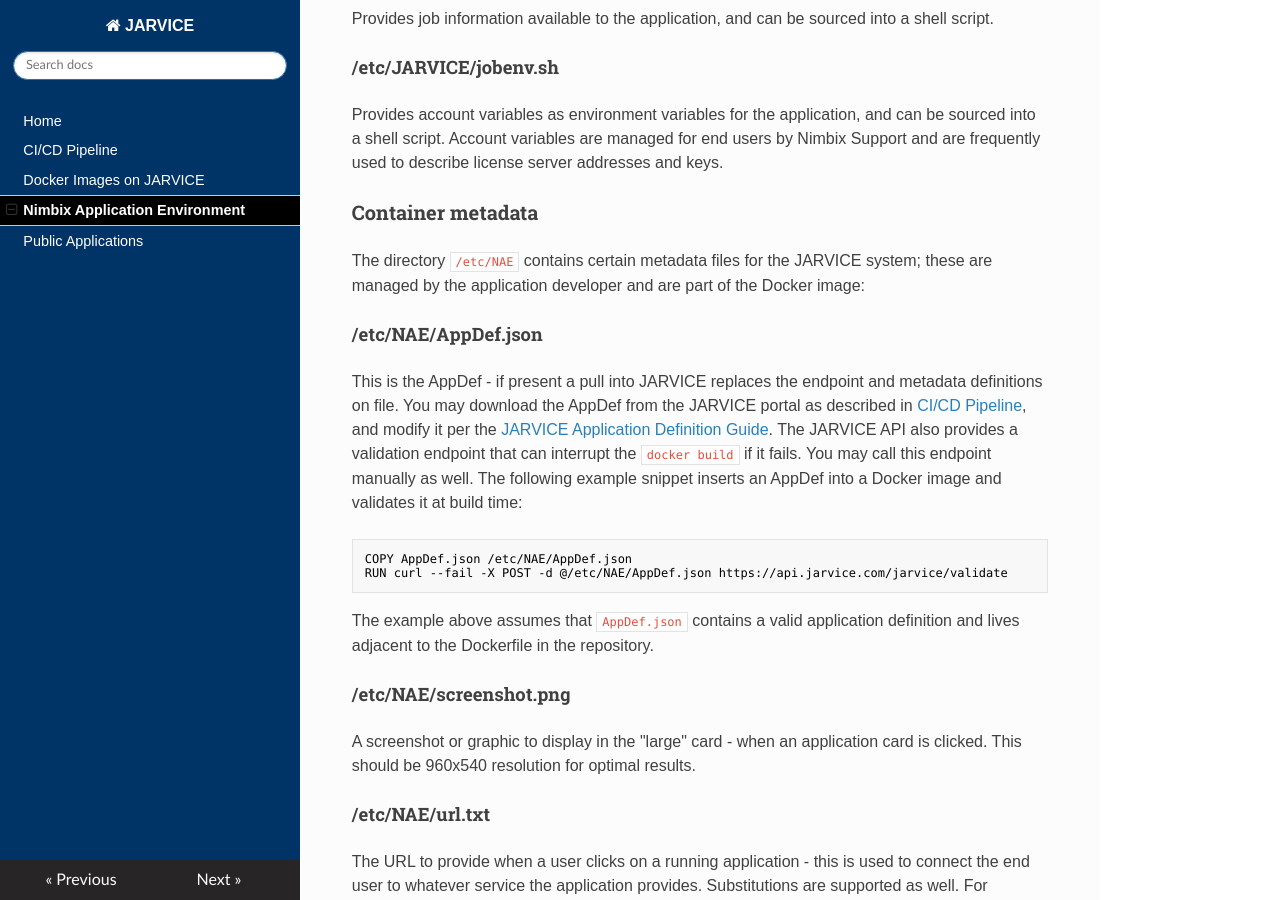
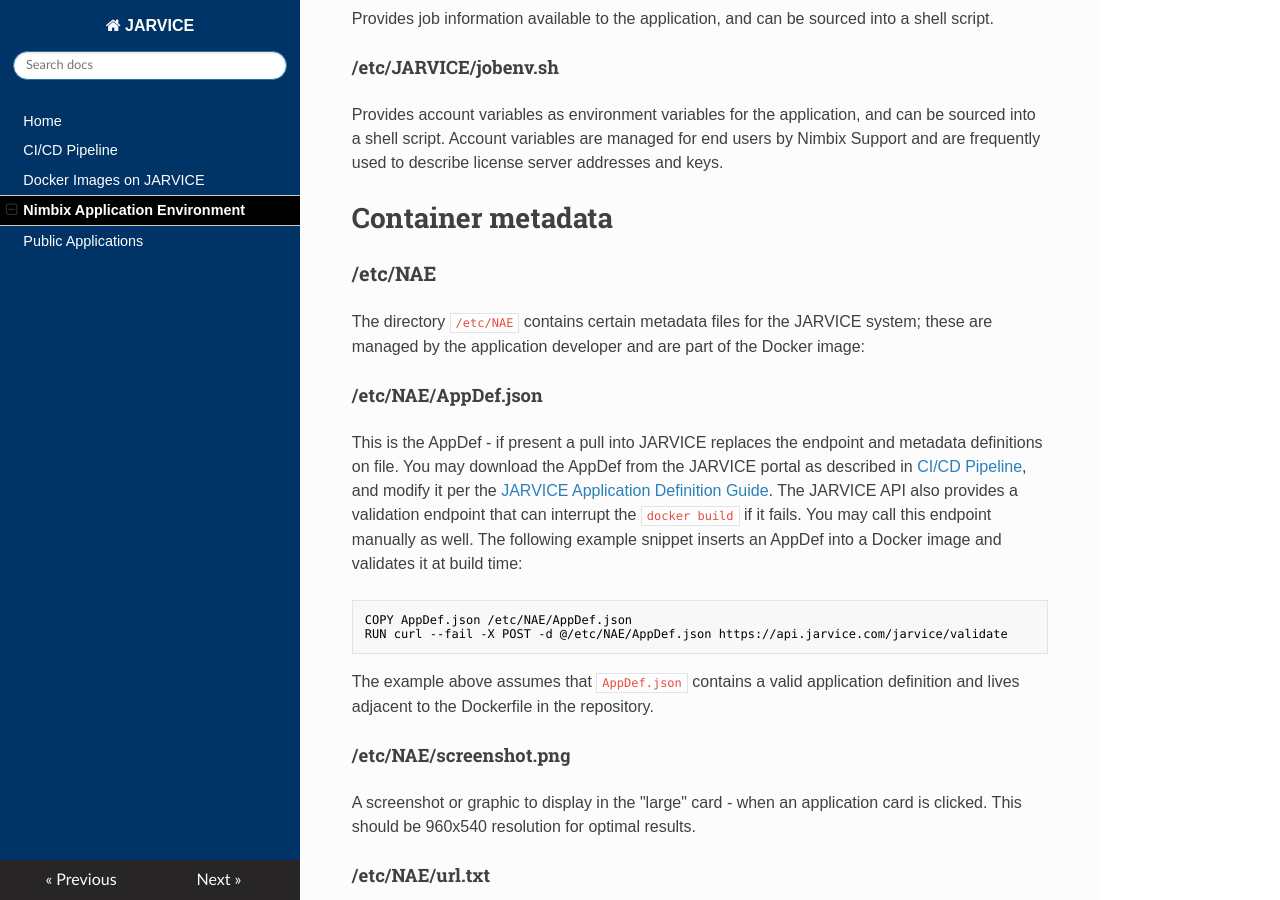
Before and after one commit to nimbix/jardoc, an MkDocs documentation site: the page built from docs/nae.md, in a window 1280 px wide and 900 px high, scrolled down 1525 px. Built offline with MkDocs 1.6.1, drawn with Linux system fonts in a browser that asks for light colours; nearby versions of some CDN libraries; old or Windows-style settings are respelled for this version of MkDocs.

Commit message:
fix layout

```diff
--- a/docs/nae.md
+++ b/docs/nae.md
@@ -42,7 +42,9 @@
 
 Provides account variables as environment variables for the application, and can be sourced into a shell script.  Account variables are managed for end users by Nimbix Support and are frequently used to describe license server addresses and keys.
 
-### Container metadata
+# Container metadata
+
+### /etc/NAE
 
 The directory `/etc/NAE` contains certain metadata files for the JARVICE system; these are managed by the application developer and are part of the Docker image:
 
```
